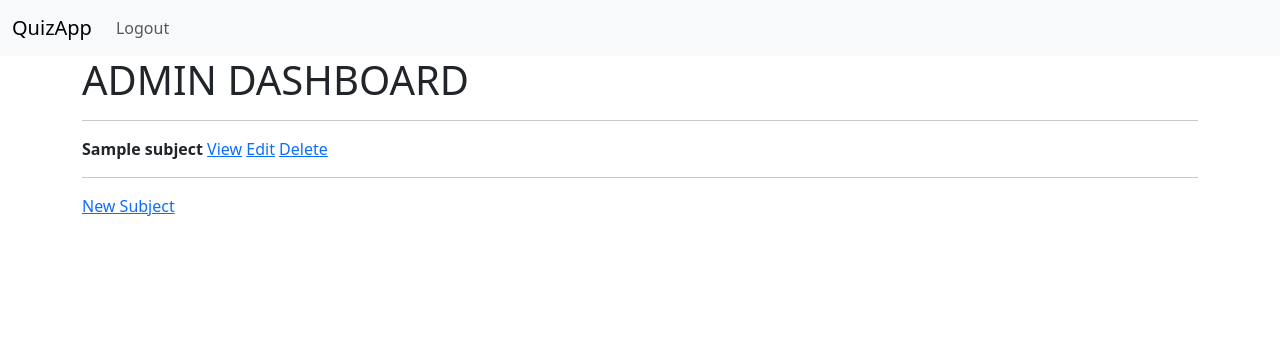
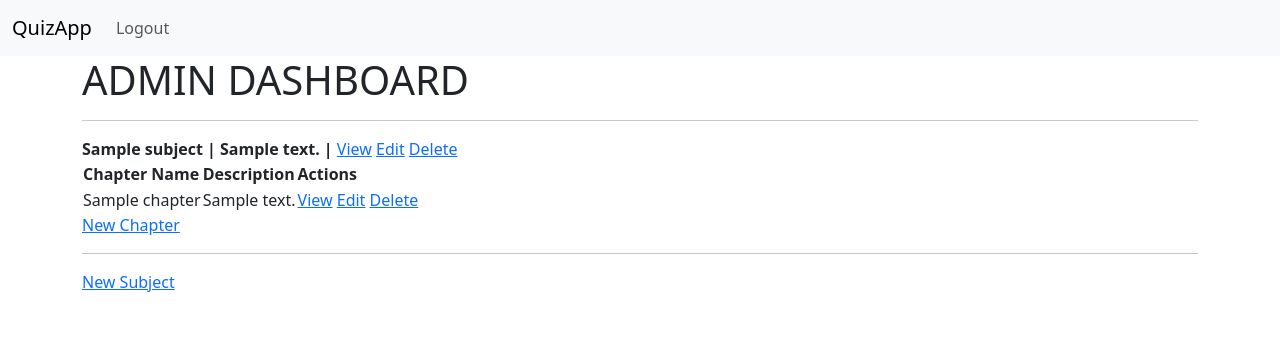
Before and after one commit to its403/quiz_app_v1, a Flask app: page /admin in a window 1280 px wide. Shown: the top 356 px of the page. Run offline with Flask 3, Linux system fonts and the light colour scheme; the visitor is signed in with stand-in values (Sample User, id 1); tables that the repository leaves empty hold one stand-in row (values such as "Sample post").

Commit message:
Added functionality to add new chapter

```diff
--- a/routes.py
+++ b/routes.py
@@ -227,3 +227,42 @@ def delete_subject_post(id):
     db.session.commit()
     flash("Subject deleted successfully!")
     return redirect(url_for("admin"))
+
+
+# CRUD Chapter
+@app.route("/subject/chapter/add/<int:subject_id>")
+@admin_required
+def add_chapter(subject_id):
+    subjects = Subject.query.all()
+    subject = Subject.query.get(subject_id)
+
+    if not subject:
+        flash("Subject does not exist!")
+        return redirect(url_for("admin"))
+
+    return render_template("chapter/add.html", subjects=subjects, subject=subject)
+
+@app.route("/subject/chapter/add/<int:subject_id>", methods=["POST"])
+@admin_required
+def add_chapter_post(subject_id):
+    subject = Subject.query.get(subject_id)
+
+    if not subject:
+        flash("Subject does not exist!")
+        return redirect(url_for("admin"))
+
+    name = request.form.get("chapter_name")
+    description = request.form.get("chapter_description")
+    sub_id = request.form.get("subject_id")
+
+    if not name or not description or not sub_id:
+        flash("Please fill all the fields!")
+        return redirect(url_for("add_chapter", subject_id=subject_id))
+
+    chapter = Chapter(name=name, description=description, subject_id=subject_id)
+
+    db.session.add(chapter)
+    db.session.commit()
+
+    flash("Chapter added successfully!")
+    return redirect(url_for("admin"))
--- a/templates/admin/dashboard.html
+++ b/templates/admin/dashboard.html
@@ -5,13 +5,34 @@
     <hr>
     <div>
         {% for subject in subjects %}
-          <strong>{{ subject.name }}</strong>
+          <strong>{{ subject.name }}  | {{ subject.description }} | </strong>
           <a href="{{ url_for('view_subject', id=subject.id) }}">View</a>
           <a href="{{ url_for('update_subject', id=subject.id) }}">Edit</a>
           <a href="{{ url_for('delete_subject', id=subject.id) }}">Delete</a>
           <br>
+          <table>
+            <thead>
+              <th>Chapter Name</th>
+              <th>Description</th>
+              <th>Actions</th>
+            </thead>
+            <tbody>
+              {% for chapter in subject.chapters %}
+                <tr>
+                  <td>{{ chapter.name }}</td>
+                  <td>{{ chapter.description }}</td>
+                  <td>
+                    <a href="">View</a>
+                    <a href="">Edit</a>
+                    <a href="">Delete</a>
+                  </td>
+                </tr>
+              {% endfor %}
+            </tbody>
+          </table>
+          <a href="{{ url_for('add_chapter', subject_id=subject.id) }}">New Chapter</a>
+          <hr>
         {% endfor %}
     </div>
-    <hr>
     <a href="{{ url_for('add_subject') }}">New Subject</a>
 {% endblock %}
```
Also changed, not shown: templates/chapter/add.html (added, +24 -0 lines).
